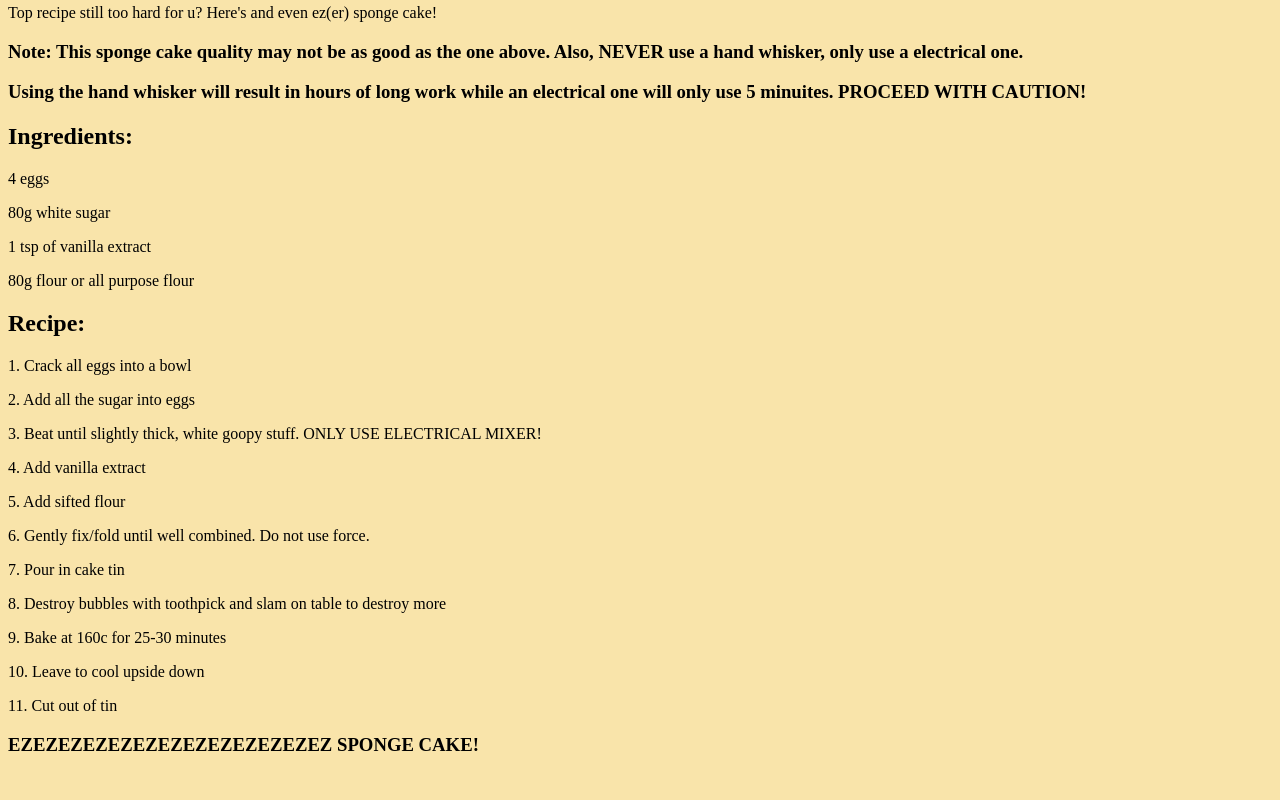
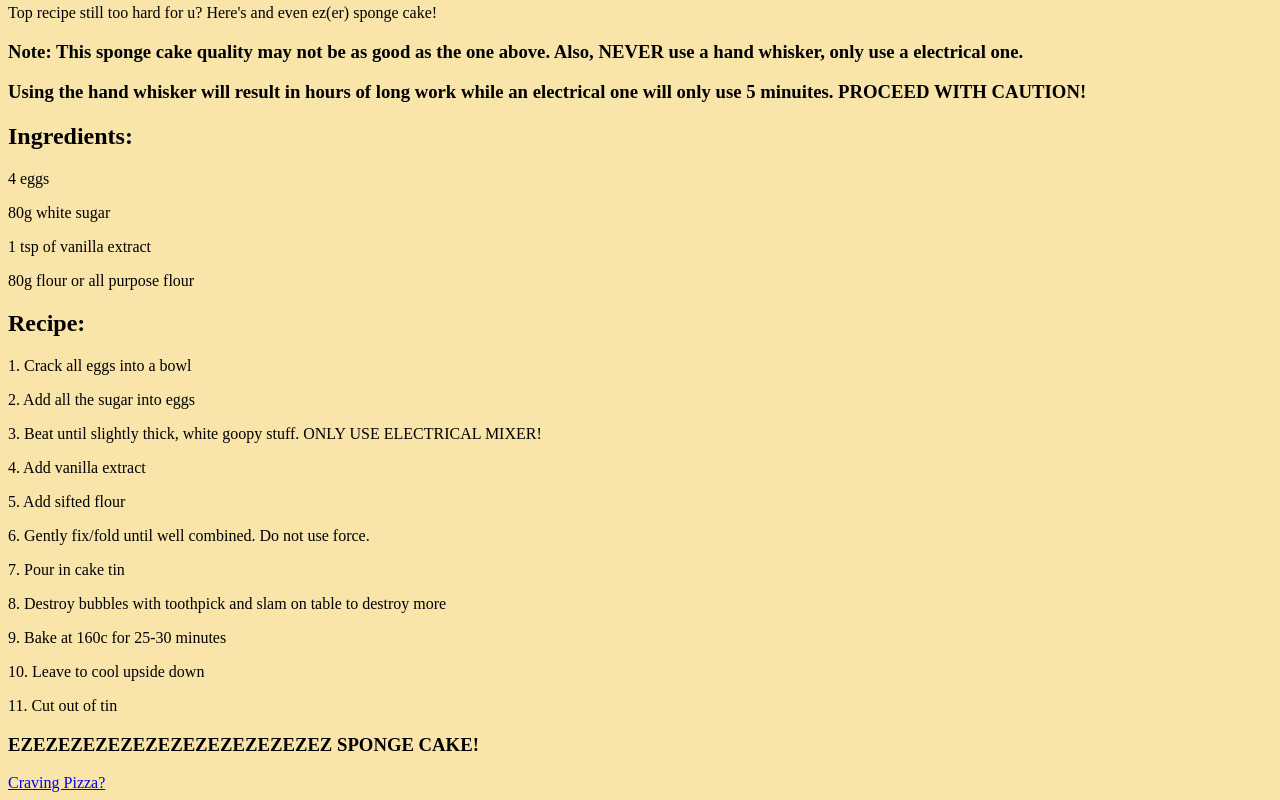
Before and after one commit to SirClodsire/Making-a-cake, a plain HTML site: page index.html in a window 1280 px wide. Shown: the part 1576-2376 px from the top of the page. Before the commit the page ends 2350 px from the top, so only its background shows below. Drawn offline with Linux system fonts and the light colour scheme.

Commit message:
added hidden link.

```diff
--- a/index.html
+++ b/index.html
@@ -63,5 +63,6 @@
     <p>11. Cut out of tin</p>
 
     <h3>EZEZEZEZEZEZEZEZEZEZEZEZEZ SPONGE CAKE!</h3>
+    <a href="https://silver-carnival-g4jvqp6v4pvfxq4-5500.app.github.dev/">Craving Pizza?</a>
 </body>
 </html>
```
